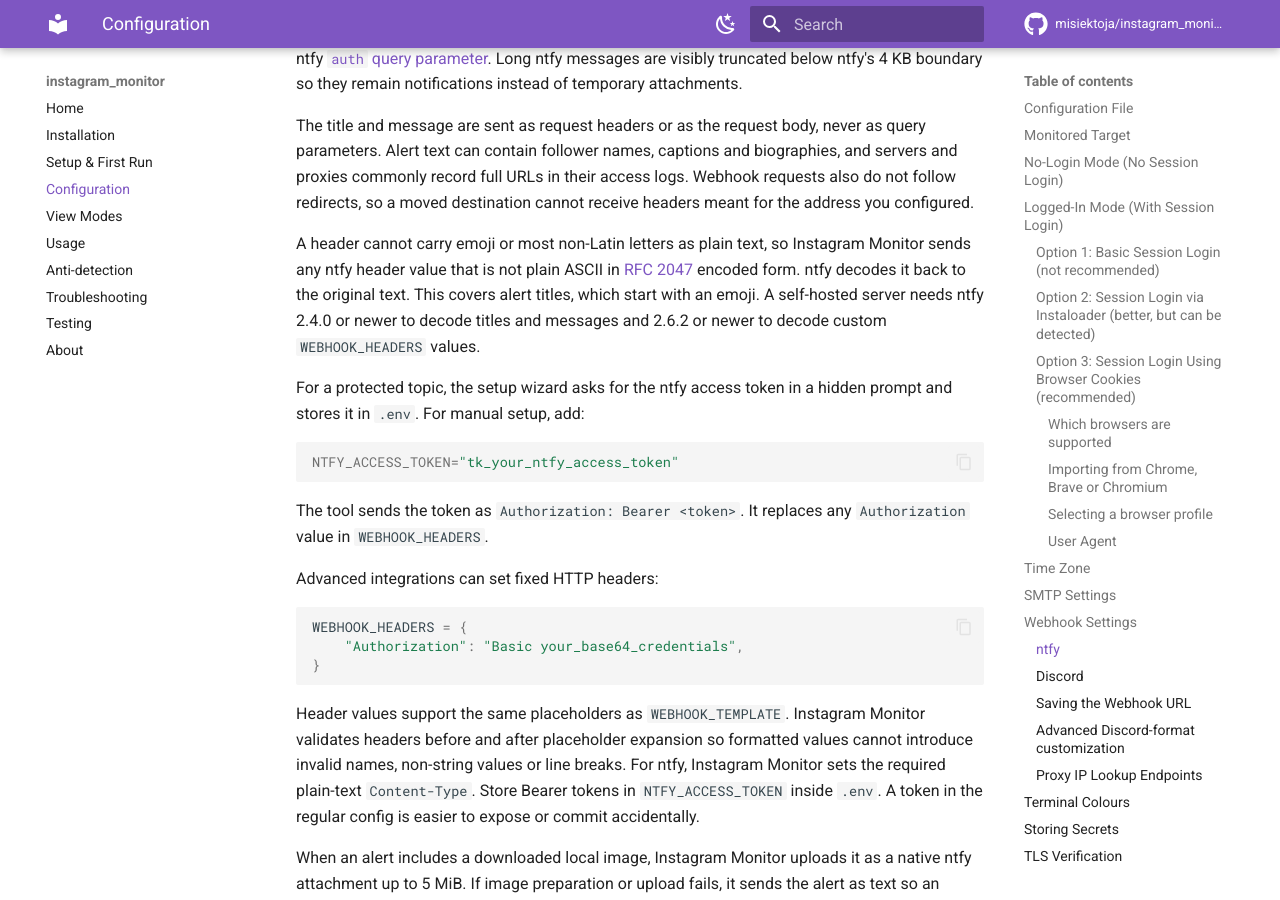
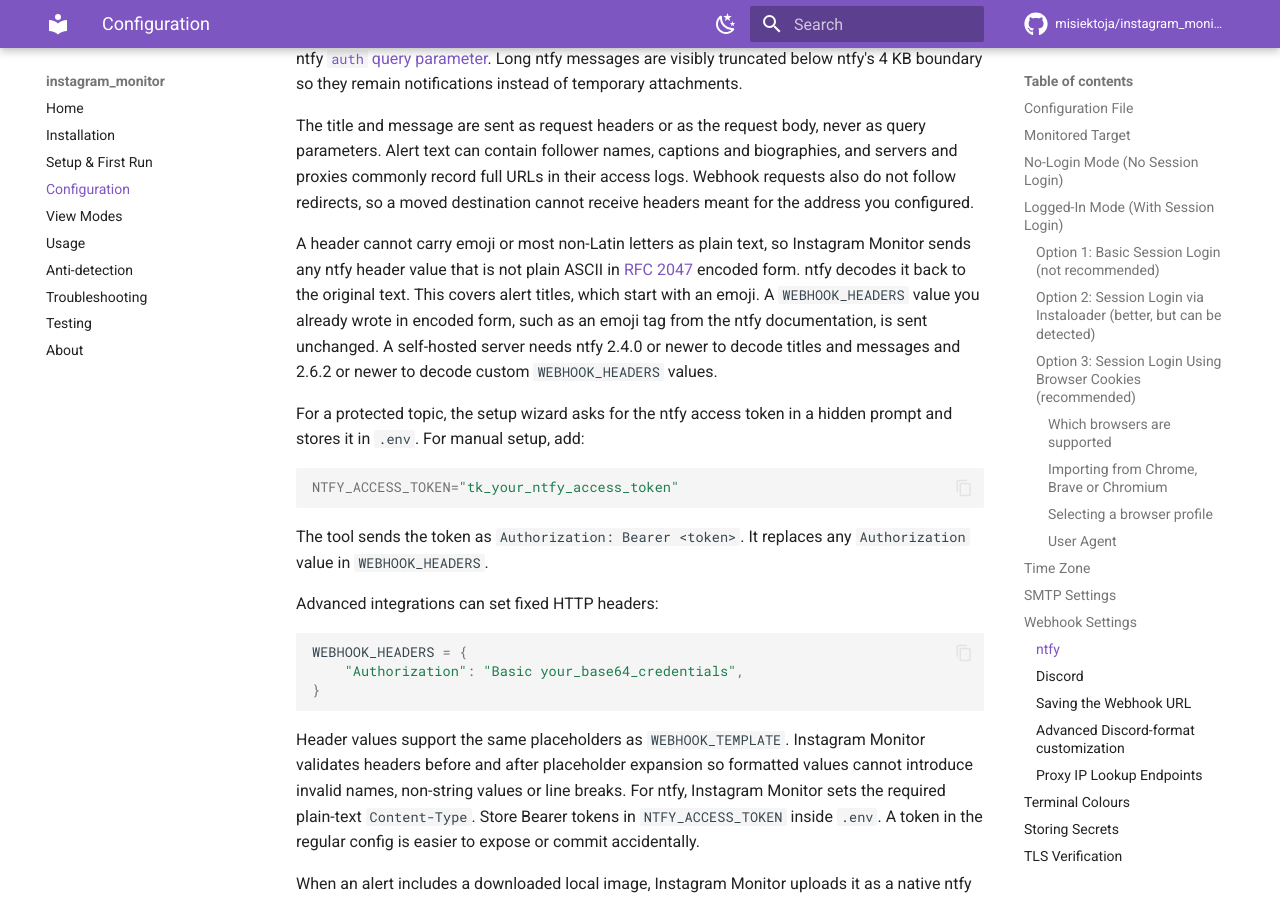
Before and after one commit to misiektoja/instagram_monitor, an MkDocs documentation site: the page built from docs/configuration.md, in a window 1280 px wide and 900 px high, scrolled down 9033 px. Built offline with MkDocs 1.6.1 and Material for MkDocs 9.7.7, drawn with Linux system fonts in a browser that asks for light colours; comment, search, counter and statistics services are not loaded.

Commit message:
docs(config): note that pre-encoded ntfy header values are sent unchanged

```diff
--- a/docs/configuration.md
+++ b/docs/configuration.md
@@ -279,7 +279,7 @@
 
 The title and message are sent as request headers or as the request body, never as query parameters. Alert text can contain follower names, captions and biographies, and servers and proxies commonly record full URLs in their access logs. Webhook requests also do not follow redirects, so a moved destination cannot receive headers meant for the address you configured.
 
-A header cannot carry emoji or most non-Latin letters as plain text, so Instagram Monitor sends any ntfy header value that is not plain ASCII in [RFC 2047](https://docs.ntfy.sh/publish/#message-title) encoded form. ntfy decodes it back to the original text. This covers alert titles, which start with an emoji. A self-hosted server needs ntfy 2.4.0 or newer to decode titles and messages and 2.6.2 or newer to decode custom `WEBHOOK_HEADERS` values.
+A header cannot carry emoji or most non-Latin letters as plain text, so Instagram Monitor sends any ntfy header value that is not plain ASCII in [RFC 2047](https://docs.ntfy.sh/publish/#message-title) encoded form. ntfy decodes it back to the original text. This covers alert titles, which start with an emoji. A `WEBHOOK_HEADERS` value you already wrote in encoded form, such as an emoji tag from the ntfy documentation, is sent unchanged. A self-hosted server needs ntfy 2.4.0 or newer to decode titles and messages and 2.6.2 or newer to decode custom `WEBHOOK_HEADERS` values.
 
 For a protected topic, the setup wizard asks for the ntfy access token in a hidden prompt and stores it in `.env`. For manual setup, add:
 
```
